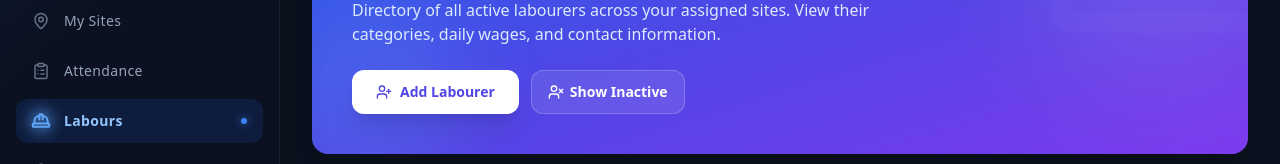
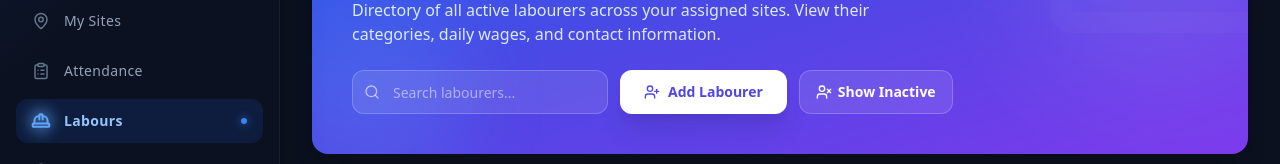
Before and after one commit to erprcrwebxcrafting/RCR-ERP, a Next.js app: page /supervisor/labours in a window 1280 px wide. Shown: the part 164-328 px from the top of the page. Built offline with nearby package versions, Linux system fonts and the light colour scheme; no server answers; the database is empty.

Commit message:
feat: Add search to supervisor labours page

```diff
--- a/src/app/supervisor/labours/page.tsx
+++ b/src/app/supervisor/labours/page.tsx
@@ -2,23 +2,28 @@ import { auth } from "@/auth";
 import { prisma } from "@/lib/prisma";
 import { Table, THead, TBody, TR, TH, TD } from "@/components/ui/table";
 import { formatINR } from "@/lib/utils";
-import { HardHat, Phone, Users, IndianRupee, UserPlus, UserCheck, UserX } from "lucide-react";
+import { HardHat, Phone, Users, IndianRupee, UserPlus, UserCheck, UserX, Search } from "lucide-react";
 import { Card } from "@/components/ui/card";
 import { Badge } from "@/components/ui/badge";
 import Link from "next/link";
 import { ActiveToggle } from "@/components/ui/active-toggle";
 import { toggleLabourActiveSupervisor } from "./[id]/actions";
 
-export default async function SupervisorLaboursPage({ searchParams }: { searchParams: Promise<{ showInactive?: string }> }) {
+export default async function SupervisorLaboursPage({ searchParams }: { searchParams: Promise<{ showInactive?: string; q?: string }> }) {
   const resolvedParams = await searchParams;
   const showInactive = resolvedParams.showInactive === "1";
+  const q = resolvedParams.q || "";
   const session = await auth();
   const userId = (session?.user as any)?.id as string;
   const assigned = await prisma.siteSupervisor.findMany({ where: { supervisorId: userId }, select: { siteId: true } });
   const siteIds = assigned.map((a) => a.siteId);
 
   const labours = await prisma.labour.findMany({
-    where: { siteId: { in: siteIds }, ...(showInactive ? {} : { active: true }) },
+    where: {
+      siteId: { in: siteIds },
+      ...(showInactive ? {} : { active: true }),
+      ...(q ? { name: { contains: q, mode: 'insensitive' } } : {})
+    },
     include: { labourCategory: true },
     orderBy: { name: "asc" },
   });
@@ -41,12 +46,23 @@ export default async function SupervisorLaboursPage({ searchParams }: { searchPa
             <p className="text-blue-100 max-w-xl mb-6 text-sm sm:text-base font-medium">
               Directory of all active labourers across your assigned sites. View their categories, daily wages, and contact information.
             </p>
-            <div className="flex flex-col sm:flex-row gap-3">
-              <a href="/supervisor/labours/add" className="inline-flex items-center justify-center gap-2 rounded-xl text-sm font-bold transition-all bg-white text-indigo-600 shadow-xl shadow-indigo-900/20 hover:bg-white/90 hover:-translate-y-0.5 h-11 px-6 w-full sm:w-auto">
+            <div className="flex flex-col sm:flex-row gap-3 w-full md:w-auto">
+              <form method="GET" action="/supervisor/labours" className="relative flex-1 sm:w-64">
+                <Search className="absolute left-3 top-1/2 -translate-y-1/2 h-4 w-4 text-white/60" />
+                <input
+                  type="text"
+                  name="q"
+                  defaultValue={q}
+                  placeholder="Search labourers..."
+                  className="h-11 w-full rounded-xl bg-white/10 border border-white/20 pl-10 pr-4 text-sm text-white placeholder:text-white/50 focus:outline-none focus:ring-2 focus:ring-white/30 transition-all"
+                />
+                {showInactive && <input type="hidden" name="showInactive" value="1" />}
+              </form>
+              <a href="/supervisor/labours/add" className="inline-flex items-center justify-center gap-2 rounded-xl text-sm font-bold transition-all bg-white text-indigo-600 shadow-xl shadow-indigo-900/20 hover:bg-white/90 hover:-translate-y-0.5 h-11 px-6 w-full sm:w-auto shrink-0">
                 <UserPlus className="h-4 w-4" /> Add Labourer
               </a>
               <Link
-                href={showInactive ? "/supervisor/labours" : "/supervisor/labours?showInactive=1"}
+                href={showInactive ? (q ? `/supervisor/labours?q=${q}` : "/supervisor/labours") : `/supervisor/labours?showInactive=1${q ? `&q=${q}` : ''}`}
                 className={`inline-flex items-center justify-center gap-1.5 px-4 py-2 rounded-xl text-sm font-bold border transition-colors h-11 shrink-0 ${
                   showInactive
                     ? "bg-amber-500/20 text-amber-100 border-amber-300/30 hover:bg-amber-500/30"
```
